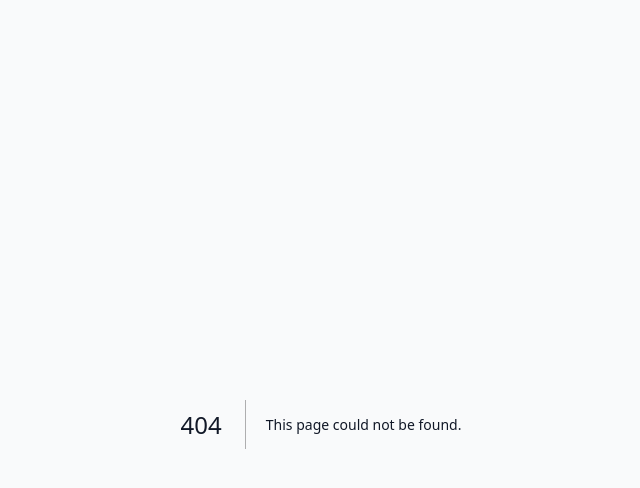
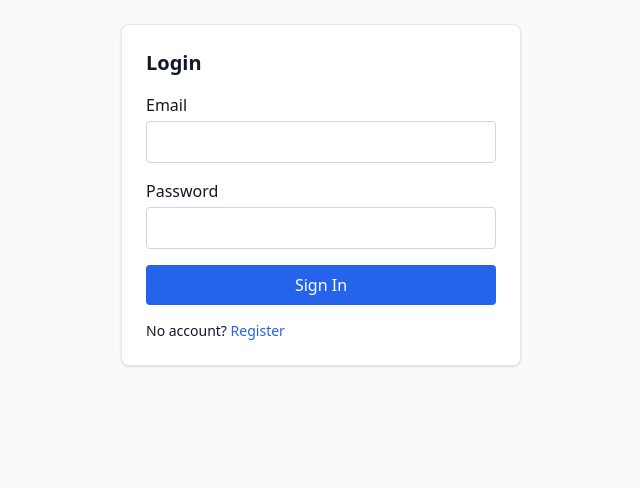
Before and after one commit to Abhishek-0005/Abhishek-0005, a Next.js app in the folder frontend/: page /login in a window 1280 px wide. Before the commit this address had no page. Shown: the top 488 px of the page, without its empty margins (319-959 px from the left). Built offline with nearby package versions, Linux system fonts and the light colour scheme.

Commit message:
feat(frontend): add login page with zod + react-hook-form

```diff
--- /dev/null
+++ b/frontend/src/app/(auth)/login/page.tsx
@@ -0,0 +1,58 @@
+"use client"
+
+import { useForm } from 'react-hook-form'
+import { z } from 'zod'
+import { zodResolver } from '@hookform/resolvers/zod'
+import { useState } from 'react'
+import Link from 'next/link'
+
+const schema = z.object({
+  email: z.string().email(),
+  password: z.string().min(6),
+})
+
+type FormData = z.infer<typeof schema>
+
+export default function LoginPage() {
+  const { register, handleSubmit, formState: { errors } } = useForm<FormData>({ resolver: zodResolver(schema) })
+  const [loading, setLoading] = useState(false)
+  const [error, setError] = useState<string | null>(null)
+
+  const onSubmit = async (data: FormData) => {
+    setError(null); setLoading(true)
+    try {
+      const res = await fetch('/api/auth/login', {
+        method: 'POST',
+        headers: { 'Content-Type': 'application/json' },
+        body: JSON.stringify(data),
+      })
+      if (!res.ok) throw new Error(await res.text())
+      window.location.href = '/dashboard'
+    } catch (e: any) {
+      setError(e.message || 'Login failed')
+    } finally {
+      setLoading(false)
+    }
+  }
+
+  return (
+    <div className="card">
+      <h1 className="text-xl font-semibold mb-4">Login</h1>
+      <form onSubmit={handleSubmit(onSubmit)} className="space-y-4">
+        <div>
+          <label className="block mb-1">Email</label>
+          <input className="input" type="email" {...register('email')} />
+          {errors.email && <p className="text-red-600 text-sm mt-1">{errors.email.message}</p>}
+        </div>
+        <div>
+          <label className="block mb-1">Password</label>
+          <input className="input" type="password" {...register('password')} />
+          {errors.password && <p className="text-red-600 text-sm mt-1">{errors.password.message}</p>}
+        </div>
+        {error && <p className="text-red-600 text-sm">{error}</p>}
+        <button className="button" type="submit" disabled={loading}>{loading ? 'Signing in...' : 'Sign In'}</button>
+      </form>
+      <p className="mt-4 text-sm">No account? <Link className="link" href="/register">Register</Link></p>
+    </div>
+  )
+}
```
